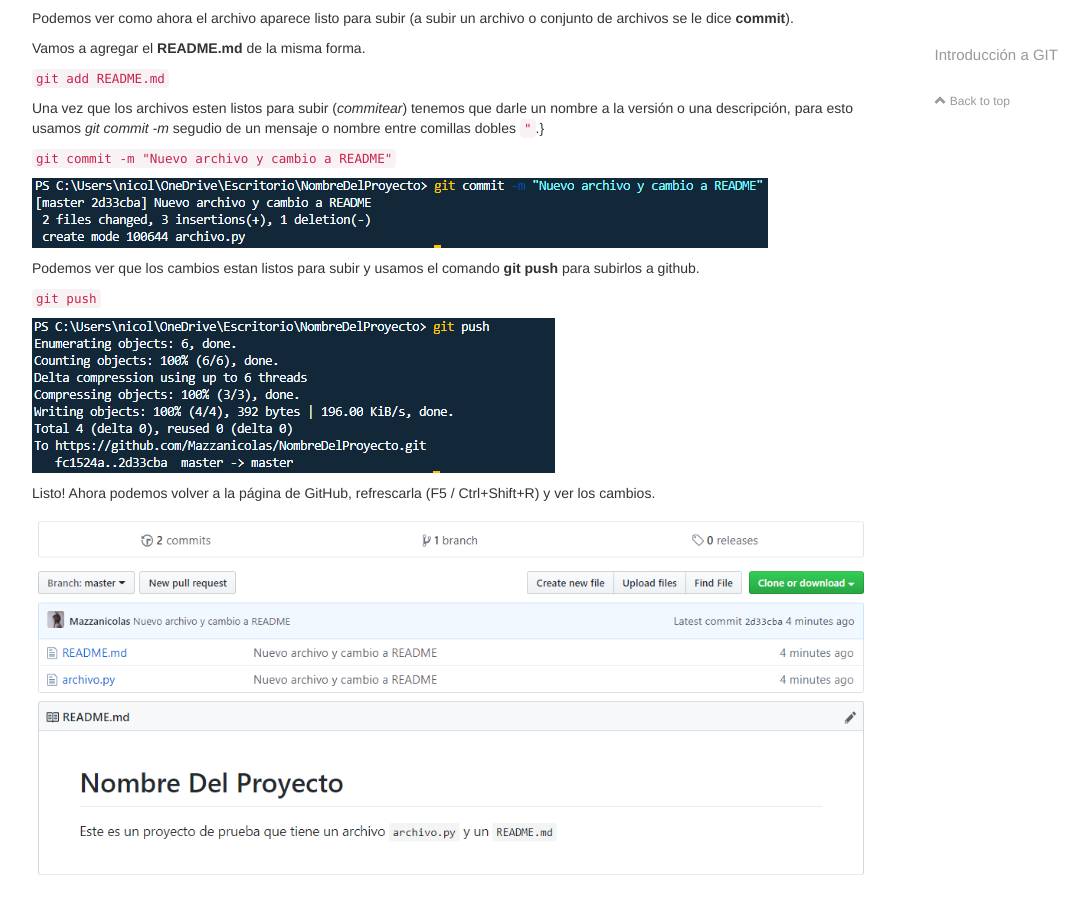
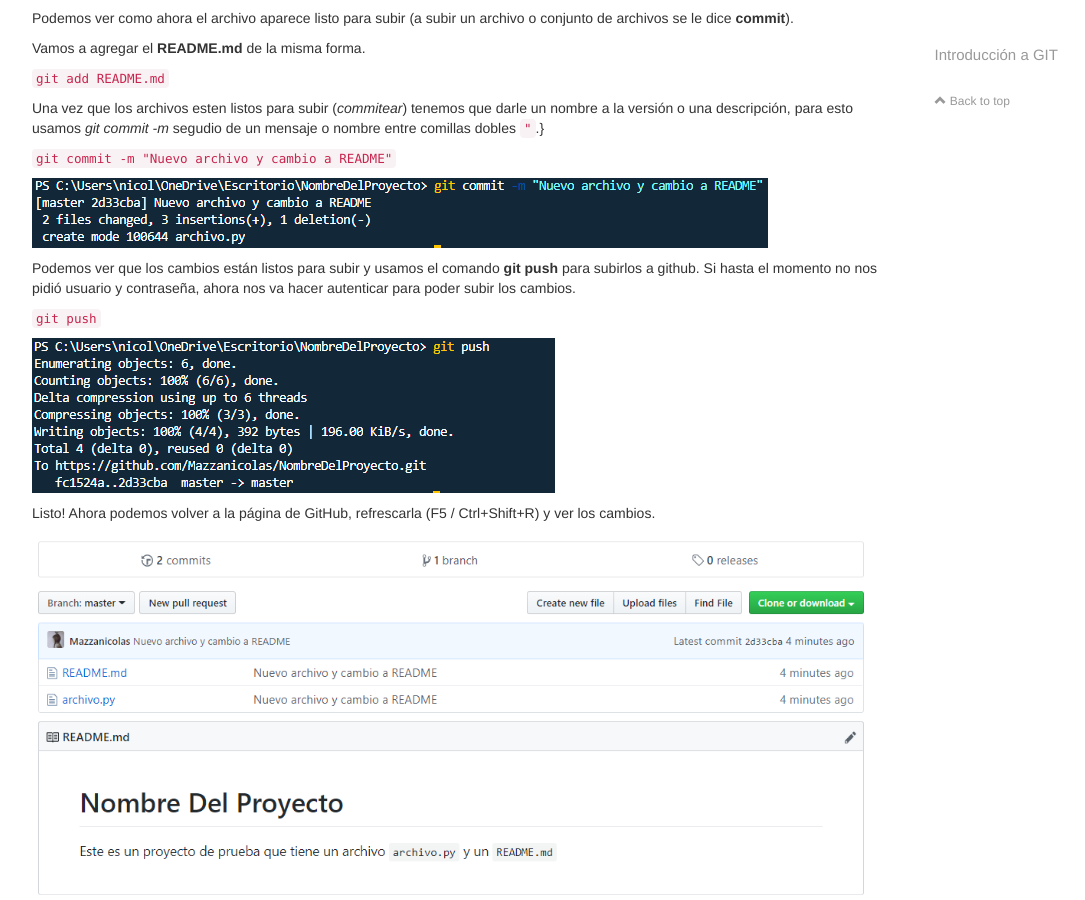
Before and after one commit to Mazzanicolas/dsbuffet, a Jekyll site: the page built from units/introduction-to-git.md, in a window 1280 px wide and 900 px high, scrolled down 9976 px. Shown: the whole window, without its empty margins (38-1123 px from the left). Built offline with Jekyll 4.4.1, drawn with Linux system fonts in a browser that asks for light colours; nearby versions of some CDN libraries; our own code applies the rules of GitHub Pages for plain Markdown files; comment, search, counter and statistics services are not loaded.

Commit message:
Git Update

```diff
--- a/units/introduction-to-git.md
+++ b/units/introduction-to-git.md
@@ -153,7 +153,7 @@ Una vez que los archivos esten listos para subir (*commitear*) tenemos que darle
 
 ![Commit](../assets/img/unit-1/commit.png)
 
-Podemos ver que los cambios estan listos para subir y usamos el comando **git push** para subirlos a github.
+Podemos ver que los cambios están listos para subir y usamos el comando **git push** para subirlos a github. Si hasta el momento no nos pidió usuario y contraseña, ahora nos va hacer autenticar para poder subir los cambios.
 
 `git push`
 
```
